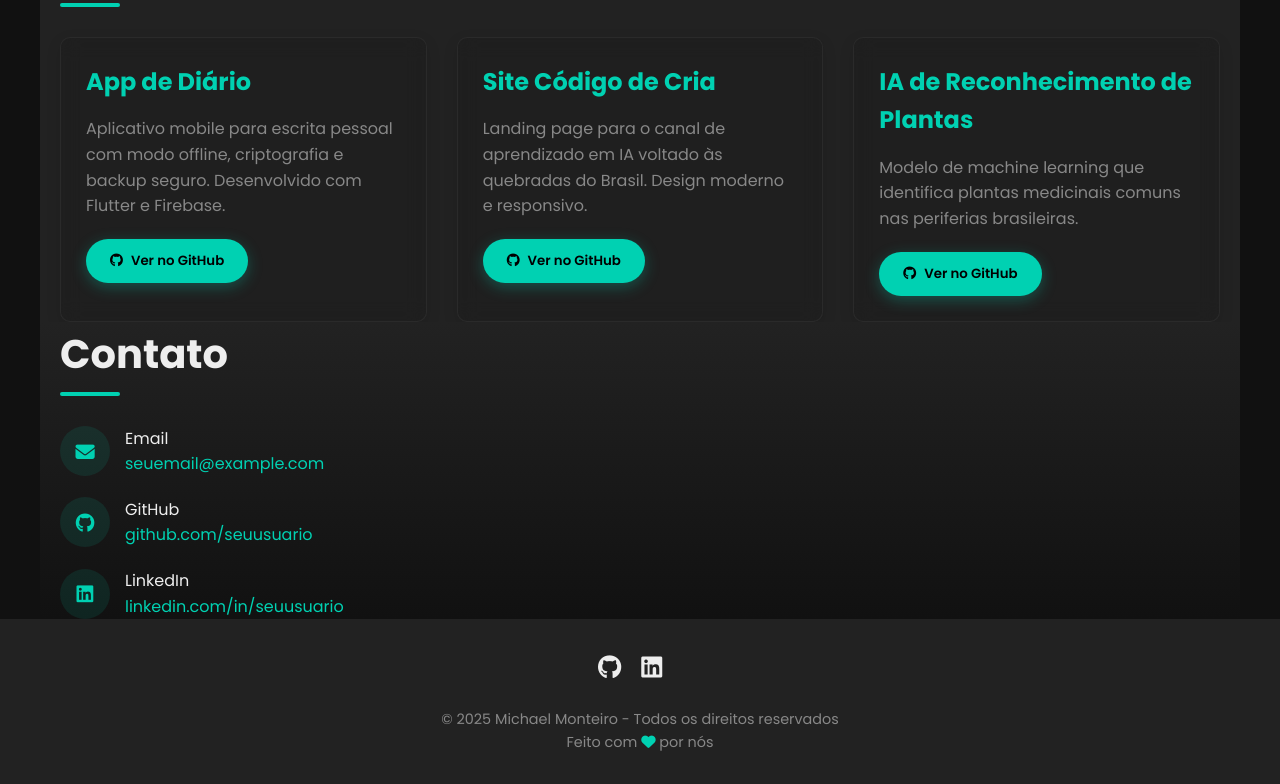
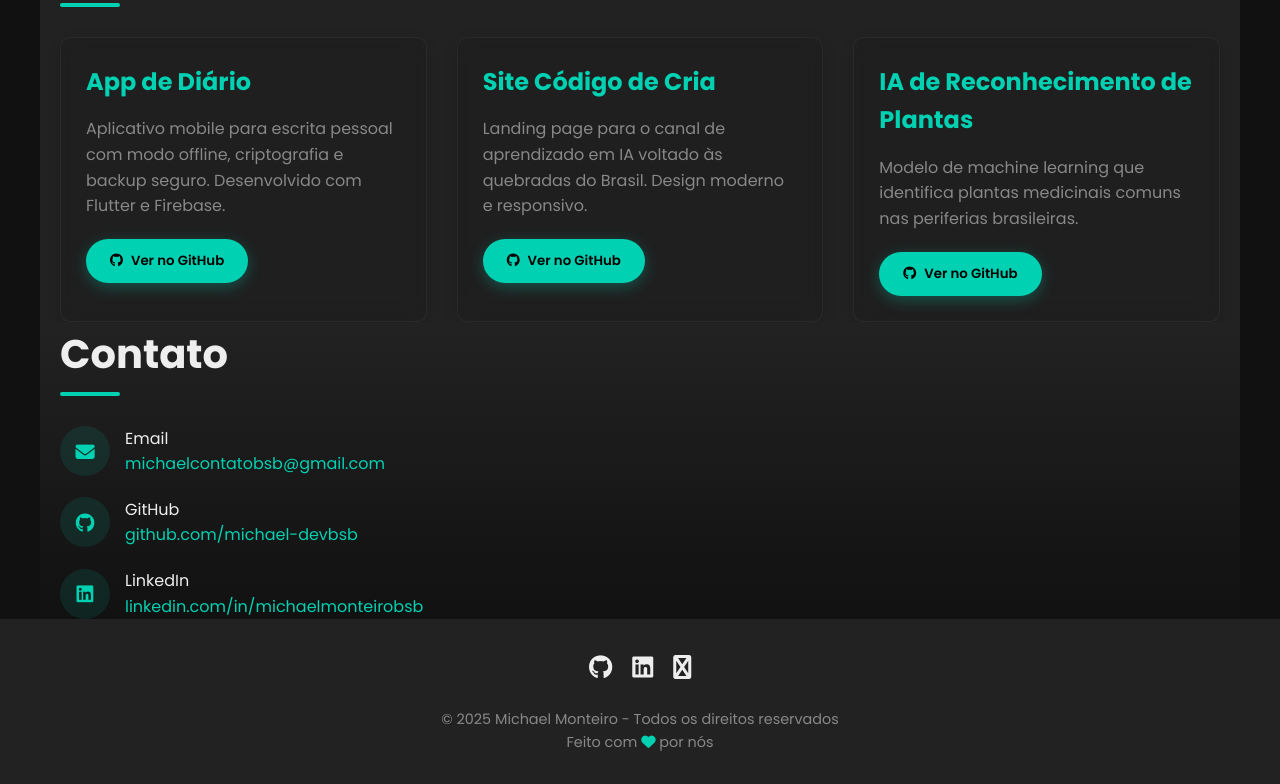
Before and after one commit to michael-devbsb/michael-devbsb.github.io, a plain HTML site: page index.html in a window 1280 px wide. Shown: the part 684-1468 px from the top of the page. Drawn offline with Linux system fonts and the light colour scheme.

Commit message:
Update index.html

```diff
--- a/index.html
+++ b/index.html
@@ -424,7 +424,7 @@
         </div>
         <div class="contact-text">
           <p>Email</p>
-          <a href="mailto:seuemail@example.com">seuemail@example.com</a>
+          <a href="mailto:michaelcontatobsb@gmail.com">michaelcontatobsb@gmail.com</a>
         </div>
       </div>
 
@@ -434,7 +434,7 @@
         </div>
         <div class="contact-text">
           <p>GitHub</p>
-          <a href="https://github.com/seuusuario" target="_blank">github.com/seuusuario</a>
+          <a href="https://github.com/michael-devbsb" target="_blank">github.com/michael-devbsb</a>
         </div>
       </div>
 
@@ -444,7 +444,7 @@
         </div>
         <div class="contact-text">
           <p>LinkedIn</p>
-          <a href="https://linkedin.com/in/seuusuario" target="_blank">linkedin.com/in/seuusuario</a>
+          <a href="https://www.linkedin.com/in/michaelmonteirobsb/" target="_blank">linkedin.com/in/michaelmonteirobsb</a>
         </div>
       </div>
     </div>
@@ -455,7 +455,7 @@
       <div class="social-links">
         <a href="https://github.com/michael-devbsb" target="_blank"><i class="fab fa-github"></i></a>
         <a href="https://www.linkedin.com/in/michaelmonteirobsb/" target="_blank"><i class="fab fa-linkedin"></i></a>
-        <a href="michaelcontatobsb@gmail.com" target="_blank"><i class="fab fa-gmail"></i></a>
+        <a href="mailto:michaelcontatobsb@gmail.com" target="_blank"><i class="fab fa-envelope"></i></a>
       </div>
       <p>&copy; 2025 Michael Monteiro - Todos os direitos reservados</p>
       <p>Feito com <i class="fas fa-heart" style="color: var(--primary);"></i> por nós</p>
```
